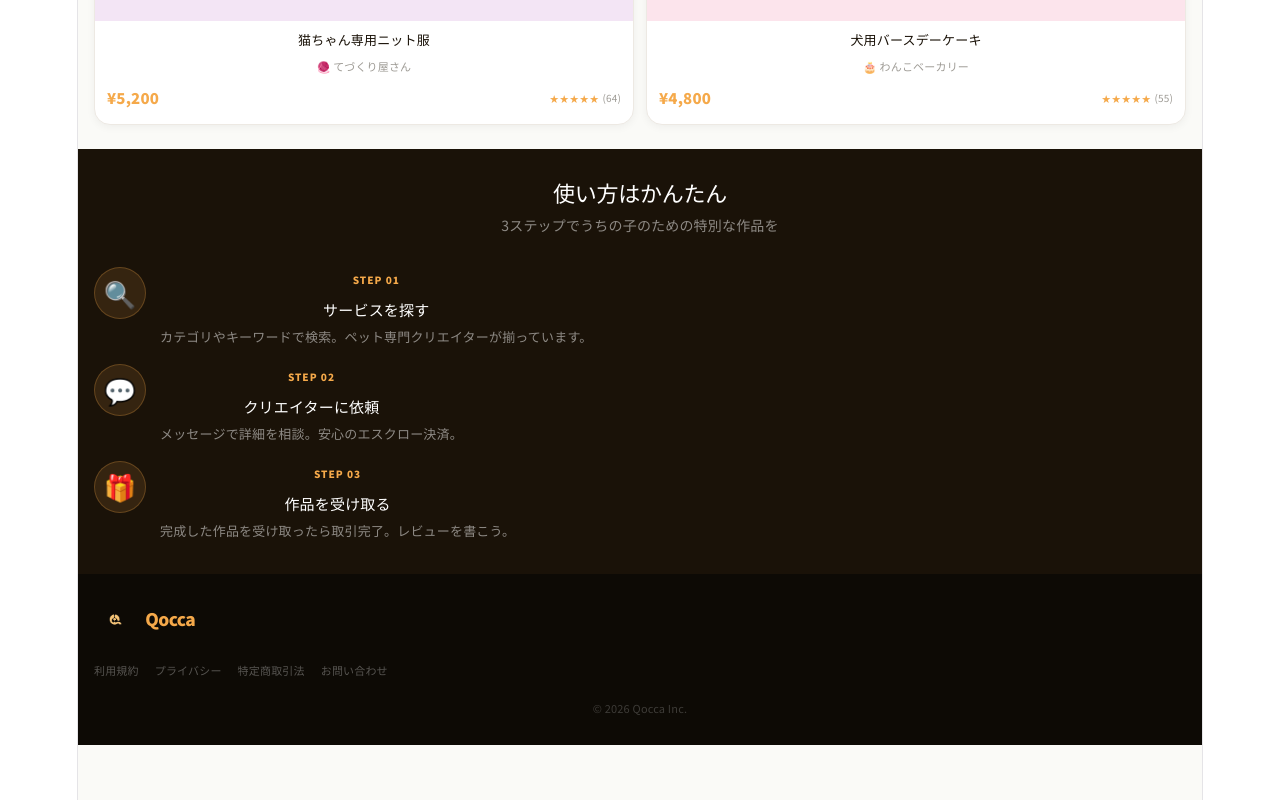
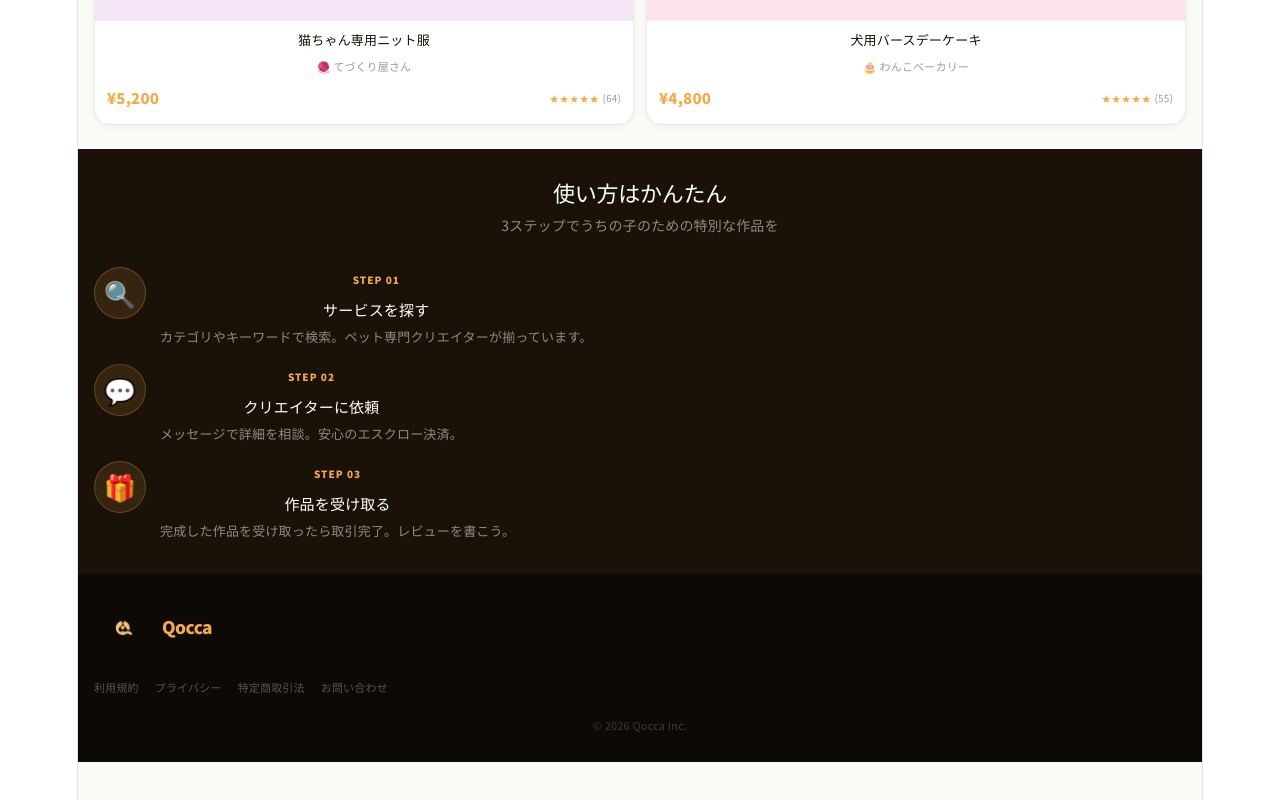
Before and after one commit to masakazu-1204/qocca, a React (Vite) app: page / in a window 1280 px wide. Shown: the part 1698-2498 px from the top of the page. Built offline with nearby package versions, Linux system fonts and the light colour scheme.

Commit message:
Update App.tsx

```diff
--- a/src/App.tsx
+++ b/src/App.tsx
@@ -41,7 +41,7 @@ const REVIEWS = [
 // ── Logo (Qocca公式ロゴ風SVG) ─────────────────────────────────────────────
 const Logo = ({ size = 32 }) => (
   <div style={{ display:"flex", alignItems:"center", gap:8, cursor:"pointer", flexShrink:0 }}>
-    <img src="/logo.png" width={size*1.8} height={size*1.8} style={{ objectFit:"contain" }} alt="Qocca"/>
+    <img src="/logo.png" width={size*2.5} height={size*2.5} style={{ objectFit:"contain" }} alt="Qocca"/>
     <span style={{ fontSize:size*0.72, fontWeight:900, color:C.orange, letterSpacing:"-0.5px" }}>Qocca</span>
   </div>
 );
```
